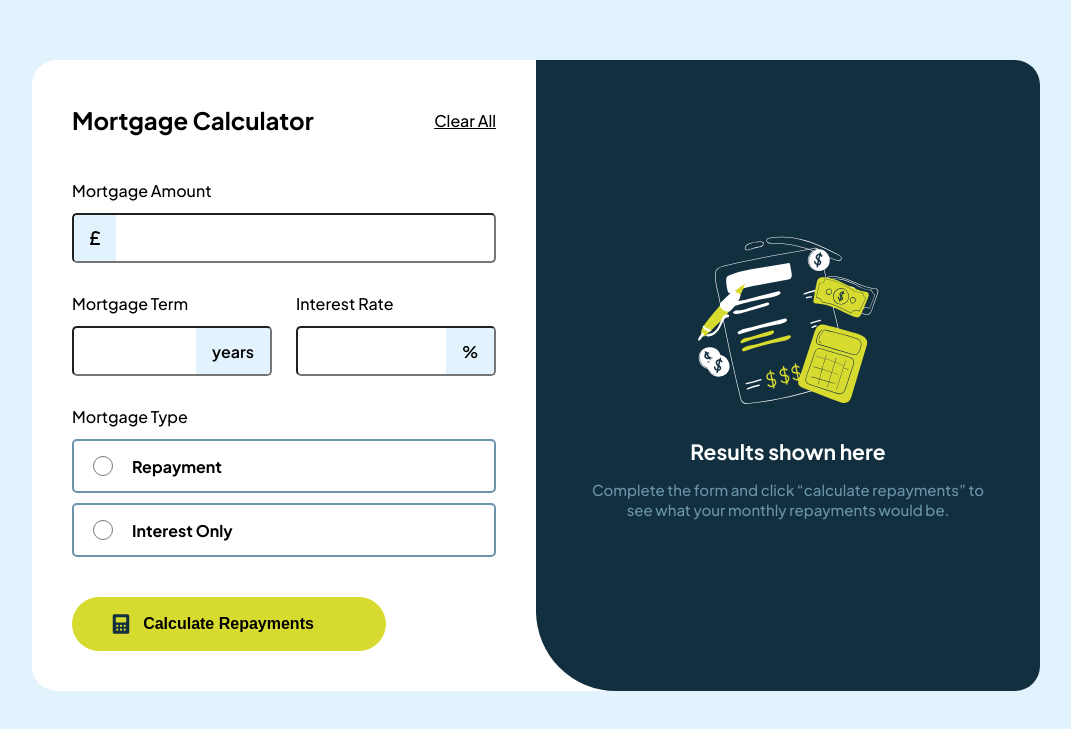
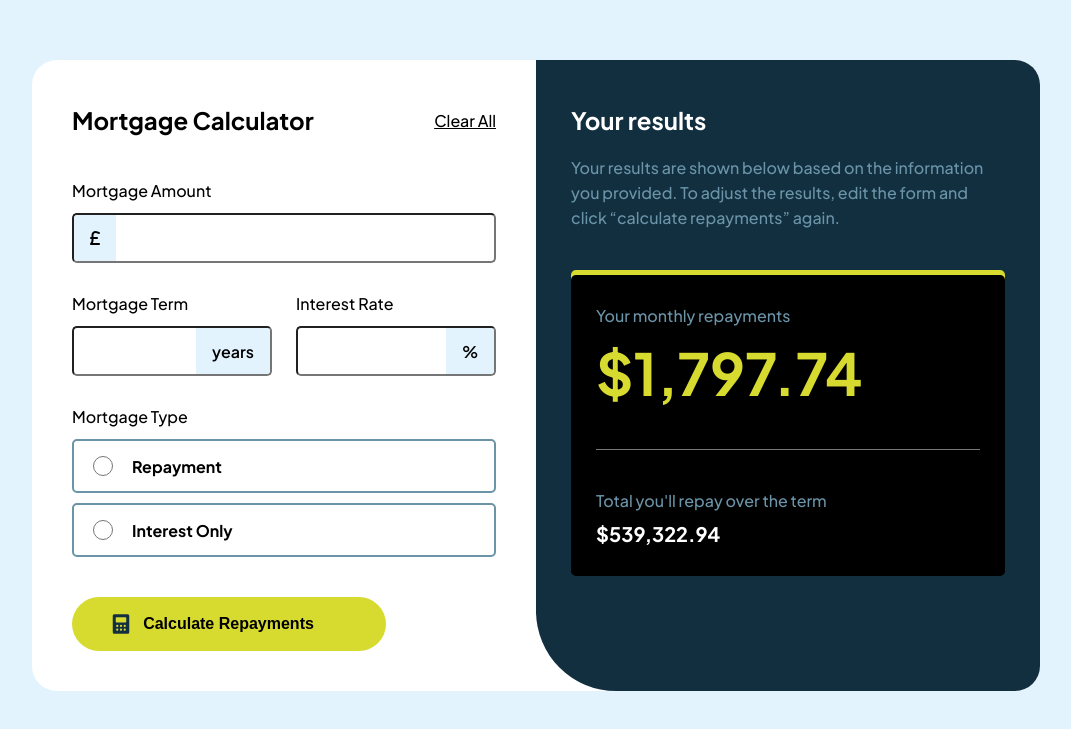
Before and after one commit to sewaobe/repaymentForm, a plain HTML site: page index.html in a window 1280 px wide. Shown: the part 149-878 px from the top of the page, without its empty margins (184-1255 px from the left). Drawn offline with Linux system fonts and the light colour scheme.

Commit message:
finalFrontend

```diff
--- a/index.html
+++ b/index.html
@@ -106,7 +106,7 @@
 
             <!-- Empty results start -->
             <div class="repaymentResult">
-                <div class="repaymentResultContainer">
+                <!-- <div class="repaymentResult--No">
                     <img
                         src="./assets/images/illustration-empty.svg"
                         alt="No image"
@@ -117,21 +117,40 @@
                         Complete the form and click “calculate repayments” to
                         see what your monthly repayments would be.
                     </p>
-                </div>
+                </div> -->
 
                 <!-- Empty results end -->
 
                 <!-- Completed results start -->
 
-                <!-- Your results
+                <div class="repaymentResult--Yes">
+                    <h2>Your results</h2>
 
-      Your results are shown below based on the information you provided.
-      To adjust the results, edit the form and click “calculate repayments” again.
+                    <p class="repaymentResultDes">
+                        Your results are shown below based on the information
+                        you provided. To adjust the results, edit the form and
+                        click “calculate repayments” again.
+                    </p>
 
-      Your monthly repayments
-
-      Total you'll repay over the term -->
-
+                    <div class="repaymentResult--Yes__container">
+                        <div class="repaymentResultMonth">
+                            <p class="repaymentResultMonth--title">
+                                Your monthly repayments
+                            </p>
+                            <p class="repaymentResultMonth--result">
+                                $1,797.74
+                            </p>
+                        </div>
+                        <div class="repaymentResultTotal">
+                            <p class="repaymentResultTotal--title">
+                                Total you'll repay over the term
+                            </p>
+                            <p class="repaymentResultTotal--result">
+                                $539,322.94
+                            </p>
+                        </div>
+                    </div>
+                </div>
                 <!-- Completed results end -->
             </div>
         </div>
--- a/style.css
+++ b/style.css
@@ -224,7 +224,8 @@ input[name='mortgageType'] {
     border-radius: 0 25px 25px 80px;
 }
 
-.repaymentResultContainer {
+/* No result */
+.repaymentResult--No {
     display: flex;
     justify-content: center;
     align-items: center;
@@ -232,18 +233,63 @@ input[name='mortgageType'] {
     margin: 0 43px;
 }
 
-.repaymentResultContainer h2 {
+.repaymentResult--No h2 {
     font-size: 21px;
     padding: 15px 0;
 }
 
-.repaymentResultContainer .repaymentResultContent {
+.repaymentResult--No .repaymentResultContent {
     color: hsl(200, 26%, 54%);
     font-size: 15px;
     line-height: 20px;
     text-align: center;
 }
+/* Yes result */
+.repaymentResult--Yes {
+    margin: 0 35px;
+    padding-bottom: 90px;
+}
+.repaymentResult--Yes h2 {
+    padding: 20px 0;
+}
+.repaymentResult--Yes .repaymentResultDes {
+    color: hsl(200, 26%, 54%);
+    font-size: 16px;
+    line-height: 25px;
+    margin-bottom: 45px;
+}
+.repaymentResult--Yes .repaymentResult--Yes__container {
+    background-color: black;
+    padding: 30px 25px;
+    border-radius: 5px;
+    box-shadow: 0 -5px hsl(61, 70%, 52%);
+}
+.repaymentResultMonth {
+    margin-bottom: 20px;
+    border-bottom: 1px solid hsl(0, 0%, 47%);
+}
+.repaymentResultMonth--title,
+.repaymentResultTotal--title {
+    color: hsl(200, 26%, 54%);
+    font-size: 16px;
+    margin-bottom: 20px;
+}
+.repaymentResult--Yes__container .repaymentResultMonth--result {
+    font-weight: 700;
+    font-size: 58px;
+    color: hsl(61, 70%, 52%);
+    margin-top: -10px;
+    padding-bottom: 40px;
+}
+.repaymentResultTotal {
+    padding-top: 20px;
+}
 
+.repaymentResult--Yes__container .repaymentResultTotal--result {
+    font-size: 20px;
+    font-weight: 700;
+    margin-top: -10px;
+}
 /* inValid */
 .inValid input {
     border: 2px solid hsl(4, 69%, 50%);
```
